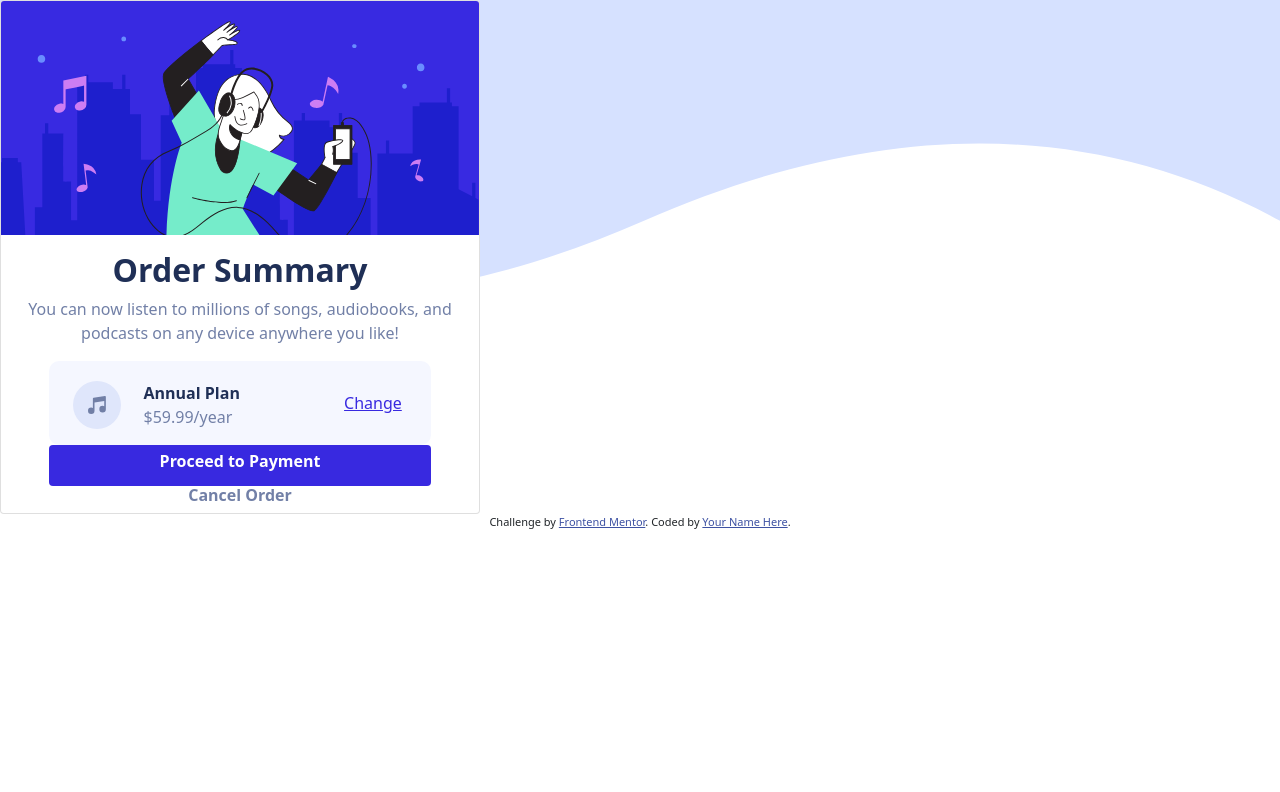
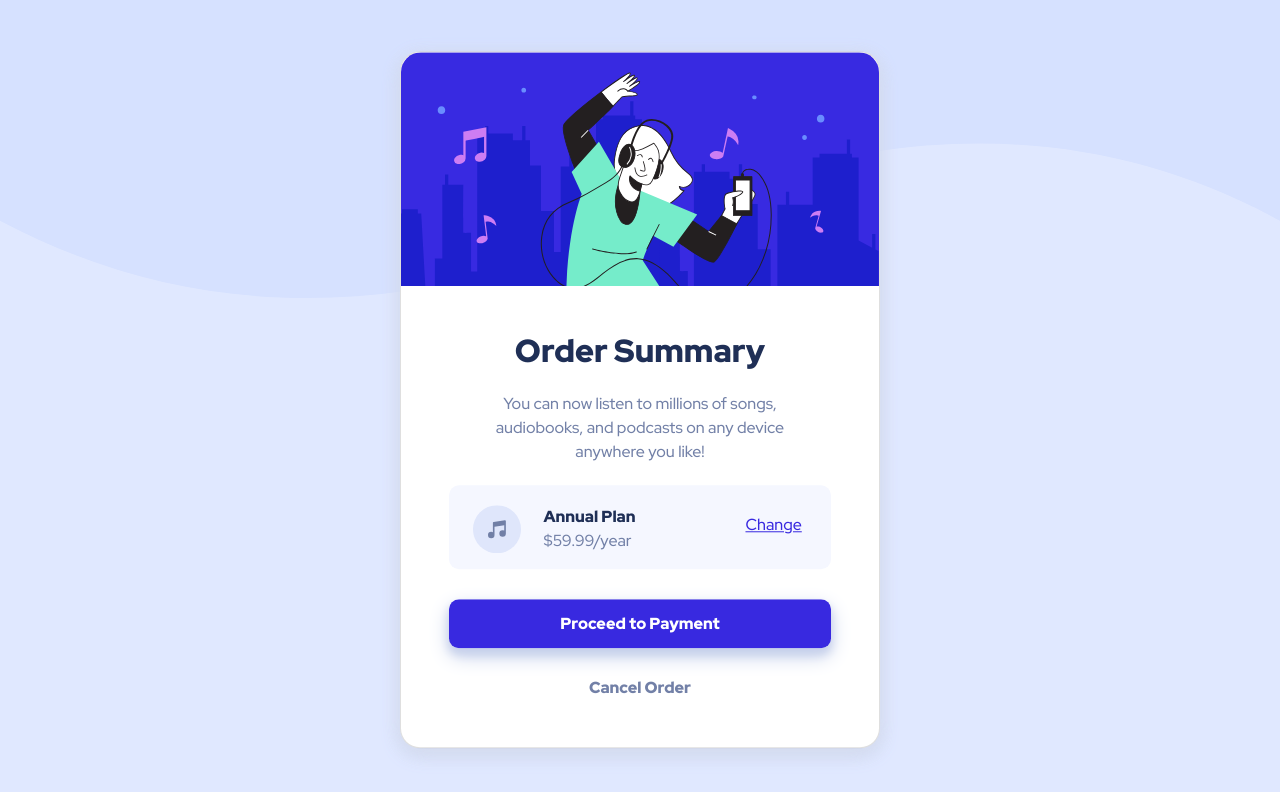
Before and after one commit to danielchang2001/Order-Summary-Component-Challenge, a plain HTML site: page index.html in a window 1280 px wide. Drawn offline with nearby package versions, Linux system fonts and the light colour scheme.

Commit message:
Static styling for desktop complete

```diff
--- a/index.html
+++ b/index.html
@@ -5,6 +5,10 @@
   <meta name="viewport" content="width=device-width, initial-scale=1.0"> <!-- displays site properly based on user's device -->
   <link rel="icon" type="image/png" sizes="32x32" href="./images/favicon-32x32.png">
   <title>Frontend Mentor | Order summary card</title>
+  <!-- Font -->
+  <link rel="preconnect" href="https://fonts.googleapis.com">
+  <link rel="preconnect" href="https://fonts.gstatic.com" crossorigin>
+  <link href="https://fonts.googleapis.com/css2?family=Red+Hat+Display:ital,wght@0,500;0,900;1,700&display=swap" rel="stylesheet">
   <!-- Bootstrap CDN -->
   <link href="https://cdn.jsdelivr.net/npm/bootstrap@5.1.3/dist/css/bootstrap.min.css" rel="stylesheet" integrity="sha384-1BmE4kWBq78iYhFldvKuhfTAU6auU8tT94WrHftjDbrCEXSU1oBoqyl2QvZ6jIW3" crossorigin="anonymous">
 
@@ -12,17 +16,23 @@
   <style>
     .attribution { font-size: 11px; text-align: center; }
     .attribution a { color: hsl(228, 45%, 44%); }
-
     .card {
+      position: fixed;
+      top: 50%;
+      left: 50%;
+      transform: translate(-50%, -50%);
       width: 30rem;
       align-items: center;
       text-align: center;
+      border-radius: 20px;
+      box-shadow: 0 4px 20px 0 hsl(223, 47%, 90%), 0 6px 20px 0 hsl(223, 47%, 85%);
     }
     .container {
       width: 80%;
       background-color: hsl(225, 100%, 98%);
       border-radius: 10px;
-
+      margin-top: 5px;
+      margin-bottom: 30px;
     }
     .row {
       margin-top: 20px;
@@ -32,17 +42,29 @@
     .btn {
       background-color: hsl(245, 75%, 52%);
       width: 80%;
+      margin-bottom: 30px;
+      border-radius: 10px;
+      box-shadow: 0 6px 8px 0 hsl(223, 47%, 85%), 0 8px 20px 0 hsl(223, 47%, 85%);
     }
+
+    .card-title {
+      margin-top: 30px;
+      margin-bottom: 22px;
+    }
+    p {
+      font-size: 16px;
+      font-weight: 500;
+    }
+
   </style>
 </head>
-<body>
+<body style="background-color: hsl(225, 100%, 94%);font-family: 'Red Hat Display', sans-serif;">
   <img style="width: 100%; top: -90px; position: absolute;" src="images/pattern-background-desktop.svg" alt="">
   <div class="card">
-    <img src="images/illustration-hero.svg" alt="" class="card-img-top">
+    <img src="images/illustration-hero.svg" style="border-top-left-radius: 20px; border-top-right-radius: 20px;"alt="" class="card-img-top">
     <div class="card-body">
       <h2 class="card-title" style="color:hsl(223, 47%, 23%);"><strong>Order Summary</strong></h2>
-      <p style="color: hsl(224, 23%, 55%);" class="card-text">You can now listen to millions of songs, audiobooks, and podcasts on any
-        device anywhere you like!</p>
+      <p style="color: hsl(224, 23%, 55%);" class="card-text">You can now listen to millions of songs, <br>audiobooks, and podcasts on any device<br>anywhere you like!</p>
     </div>
     <div class="container">
       <div class="row">
@@ -50,13 +72,13 @@
         <div class="col-sm-5" style ="text-align: left;">
           <p style="color: hsl(224, 23%, 55%);"><span style="color: hsl(223, 47%, 23%)"><strong>Annual Plan</strong></span><br>$59.99/year</p>
         </div>
-        <a class="col-sm-4" style="text-align: right; margin-top: 10px; color:hsl(245, 75%, 52%);" href="">Change</a>
+        <a class="col-sm-4" style="text-align: right; margin-top: 8px; color:hsl(245, 75%, 52%);" href="">Change</a>
       </div>
     </div>
     <button type="button" class="btn">
-      <h6 style="color: white;"><strong>Proceed to Payment</strong></h6>
+      <h6 style="color: white; margin-top: 8px;"><strong>Proceed to Payment</strong></h6>
     </button>
-    <h6 style="color: hsl(224, 23%, 55%);"><strong>Cancel Order</strong></h6>
+    <h6 style="color: hsl(224, 23%, 55%); margin-bottom: 50px;"><strong>Cancel Order</strong></h6>
   </div>
 
   <div class="attribution">
```
